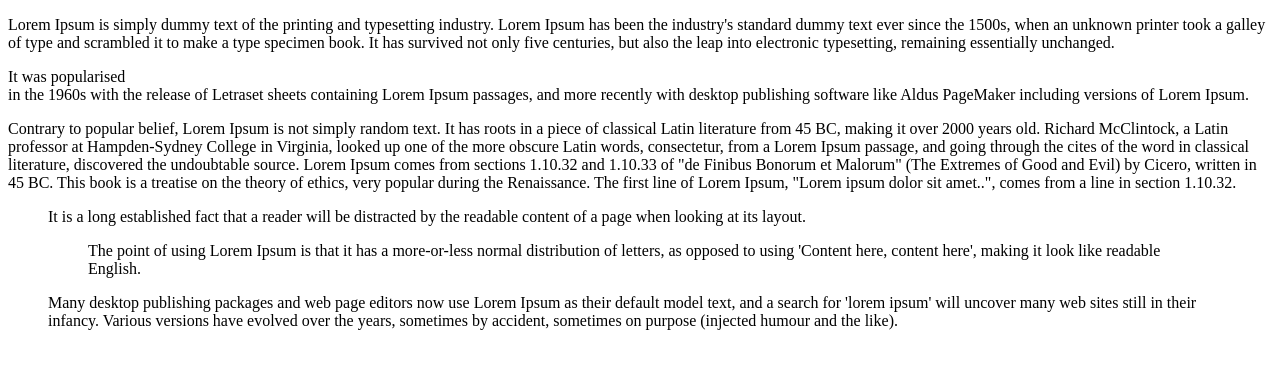
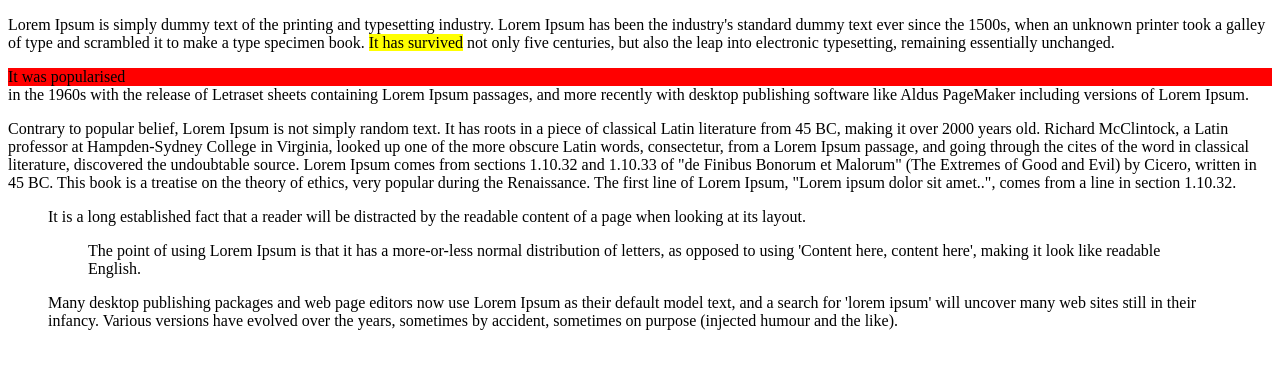
Before and after one commit to ganieviko/SDET_B3, a plain HTML site: page src/day01/text.html in a window 1280 px wide. Drawn offline with Linux system fonts and the light colour scheme.

Commit message:
diff of span and div

```diff
--- a/src/day01/text.html
+++ b/src/day01/text.html
@@ -7,8 +7,8 @@
 <body>
 <p>Lorem Ipsum is simply dummy text of the printing and typesetting industry. Lorem Ipsum has been the industry's
     standard dummy text ever since the 1500s, when an unknown printer took a galley of type and scrambled it to make a
-    type specimen book. <span>It has survived</span> not only five centuries, but also the leap into electronic typesetting,
-    remaining essentially unchanged. <div>It was popularised</div> in the 1960s with the release of Letraset sheets containing
+    type specimen book. <span style="background-color: yellow">It has survived</span> not only five centuries, but also the leap into electronic typesetting,
+    remaining essentially unchanged. <div style="background-color: red">It was popularised</div> in the 1960s with the release of Letraset sheets containing
     Lorem Ipsum passages, and more recently with desktop publishing software like Aldus PageMaker including versions of
     Lorem Ipsum.</p>
 <p>Contrary to popular belief, Lorem Ipsum is not simply random text. It has roots in a piece of classical Latin
```
